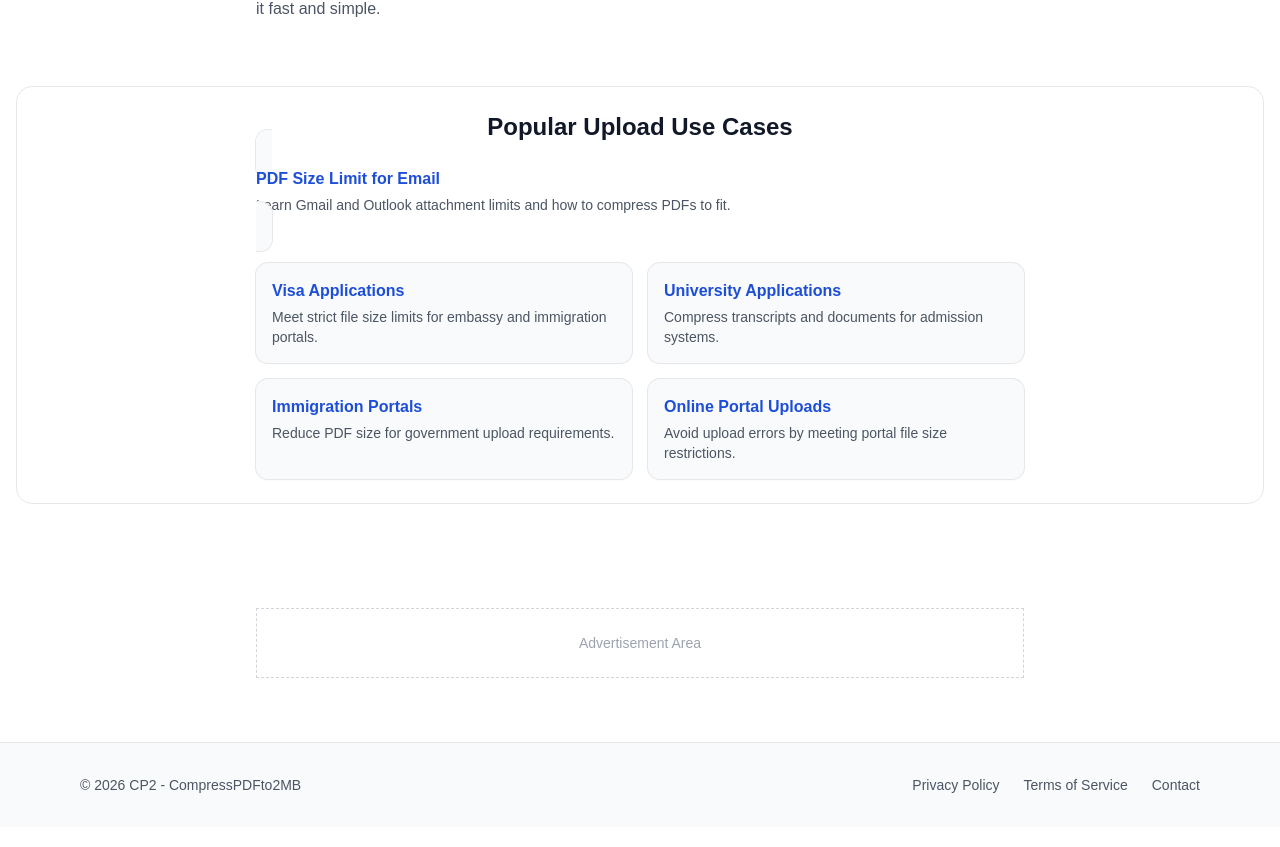
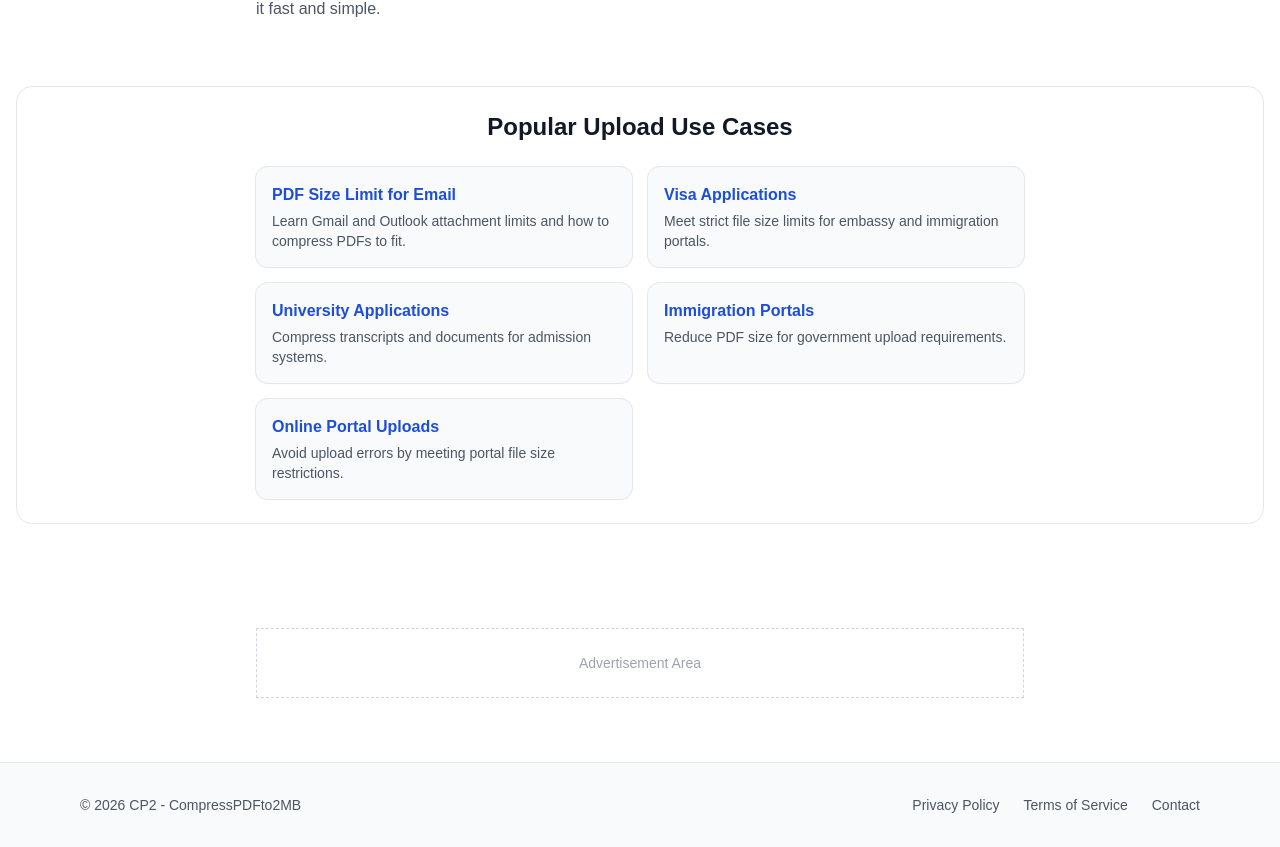
Before and after one commit to behicyildirim/compresspdfto2mb, a Next.js app: page / in a window 1280 px wide. Shown: the part 3171-4018 px from the top of the page. Built offline with nearby package versions, Linux system fonts and the light colour scheme.

Commit message:
Fix use-cases grid layout

```diff
--- a/app/page.tsx
+++ b/app/page.tsx
@@ -378,7 +378,8 @@ export default function Home() {
     <h2 className="text-xl md:text-2xl font-semibold text-gray-900 text-center">
       Popular Upload Use Cases
     </h2>
-<a
+    <div className="mt-6 grid grid-cols-1 sm:grid-cols-2 gap-4">
+      <a
   href="/pdf-size-limit-for-email"
   className="rounded-xl bg-gray-50 px-4 py-4 shadow-sm ring-1 ring-gray-200 hover:bg-blue-50 transition"
 >
@@ -387,7 +388,6 @@ export default function Home() {
     Learn Gmail and Outlook attachment limits and how to compress PDFs to fit.
   </p>
 </a>
-    <div className="mt-6 grid grid-cols-1 sm:grid-cols-2 gap-4">
       <a href="/compress-pdf-for-visa" className="rounded-xl bg-gray-50 px-4 py-4 shadow-sm ring-1 ring-gray-200 hover:bg-blue-50 transition">
         <h3 className="font-semibold text-blue-700">Visa Applications</h3>
         <p className="text-sm text-gray-600 mt-1">
```
